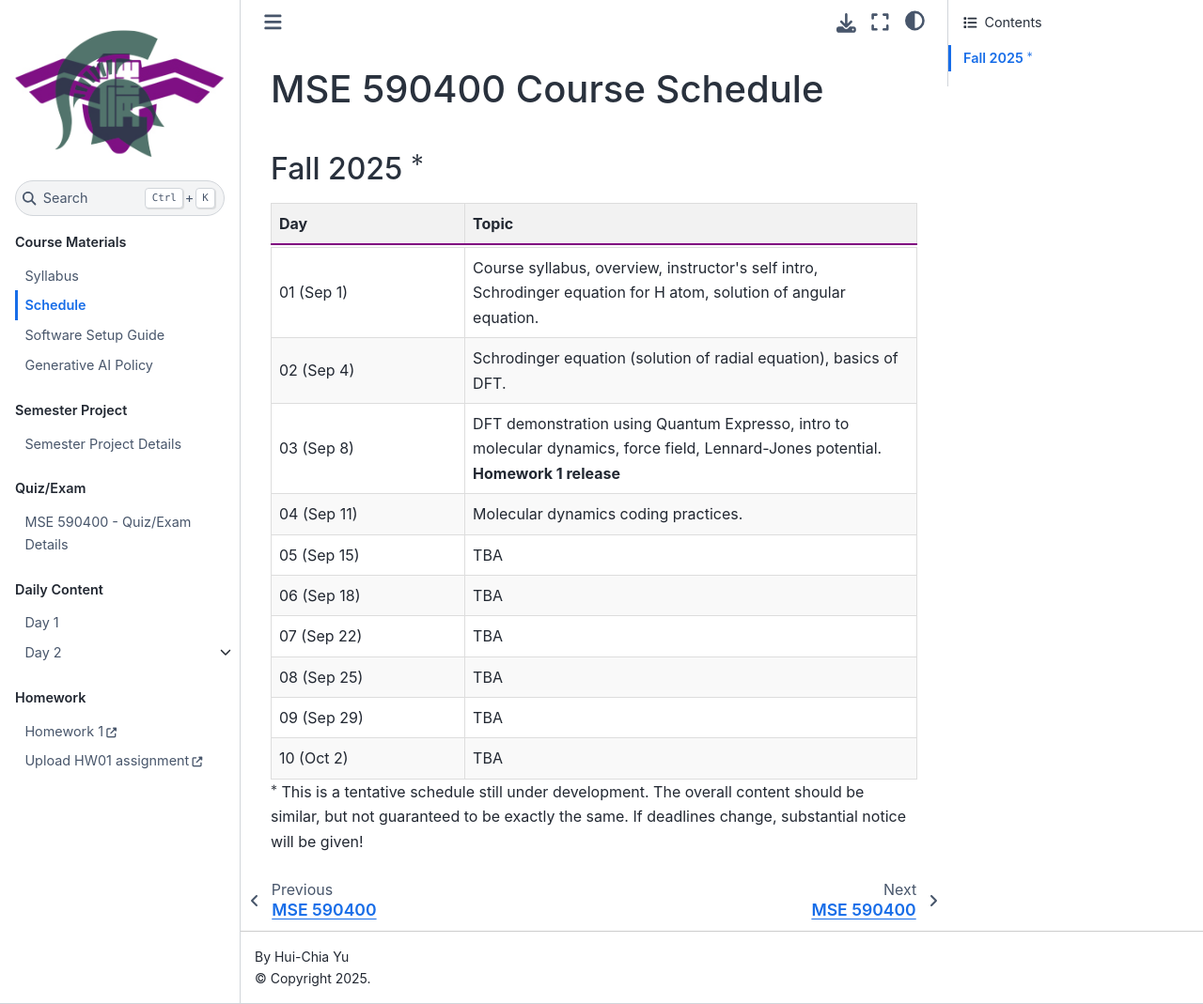
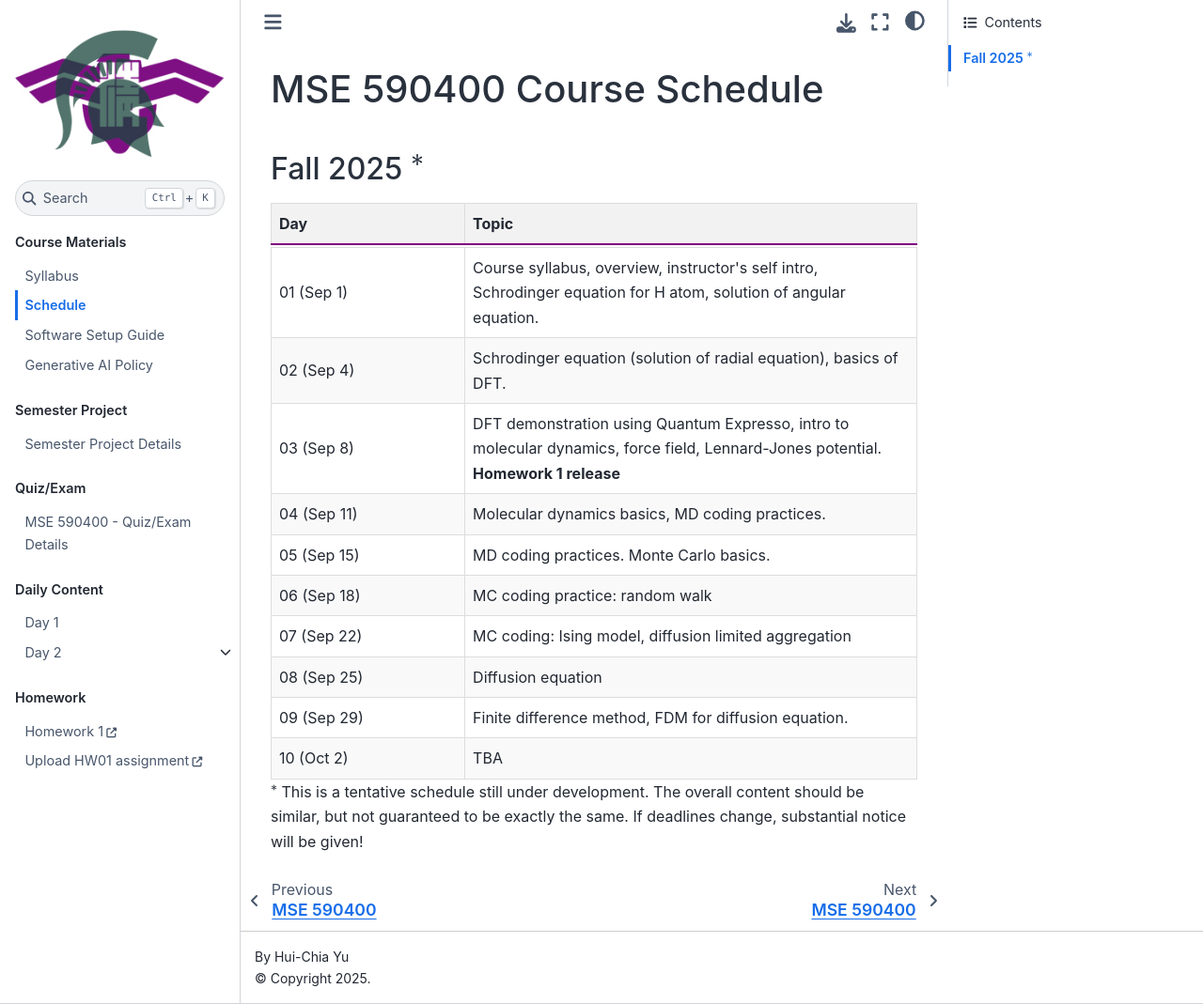
Before and after one commit to huichiayu/nth_mse.github.io, a Jupyter Book: the page built from course_materials/MSE590400_Calendar.md, in a window 1280 px wide and 1069 px high. Shown: the whole window at 94% size. Built offline with Jupyter Book 1.0.4 settings and Sphinx 7.4.7 and the Sphinx Book theme 1.1.4, drawn with Linux system fonts in a browser that asks for light colours; pages that are not in the unit, such as notebooks, are missing from menus.

Commit message:
add content to calendar

```diff
--- a/course_materials/MSE590400_Calendar.md
+++ b/course_materials/MSE590400_Calendar.md
@@ -30,27 +30,27 @@
   </tr>
   <tr style="background-color: #f9f9f9;">
     <td style="border: 1px solid #ddd; padding: 8px;">04 (Sep 11)</td>
-    <td style="border: 1px solid #ddd; padding: 8px;">Molecular dynamics coding practices. </td>
+    <td style="border: 1px solid #ddd; padding: 8px;">Molecular dynamics basics, MD coding practices. </td>
   </tr>
   <tr> <!-- week 3 -->
     <td style="border: 1px solid #ddd; padding: 8px;">05 (Sep 15)</td>
-    <td style="border: 1px solid #ddd; padding: 8px;">TBA</td>
+    <td style="border: 1px solid #ddd; padding: 8px;">MD coding practices. Monte Carlo basics.</td>
   </tr>
   <tr style="background-color: #f9f9f9;">
     <td style="border: 1px solid #ddd; padding: 8px;">06 (Sep 18)</td>
-    <td style="border: 1px solid #ddd; padding: 8px;">TBA</td>
+    <td style="border: 1px solid #ddd; padding: 8px;">MC coding practice: random walk</td>
   </tr>
    <tr> <!-- week 4 -->
     <td style="border: 1px solid #ddd; padding: 8px;">07 (Sep 22)</td>
-    <td style="border: 1px solid #ddd; padding: 8px;"> TBA </td>
+    <td style="border: 1px solid #ddd; padding: 8px;"> MC coding: Ising model, diffusion limited aggregation </td>
   </tr>
   <tr style="background-color: #f9f9f9;">
     <td style="border: 1px solid #ddd; padding: 8px;">08 (Sep 25)</td>
-    <td style="border: 1px solid #ddd; padding: 8px;">TBA</td>
+    <td style="border: 1px solid #ddd; padding: 8px;">Diffusion equation</td>
   </tr>
   <tr> <!-- week 5 -->
     <td style="border: 1px solid #ddd; padding: 8px;">09 (Sep 29)</td>
-    <td style="border: 1px solid #ddd; padding: 8px;">TBA</td>
+    <td style="border: 1px solid #ddd; padding: 8px;">Finite difference method, FDM for diffusion equation. </td>
   </tr>
   <tr style="background-color: #f9f9f9;">
     <td style="border: 1px solid #ddd; padding: 8px;">10 (Oct 2)</td>
```
